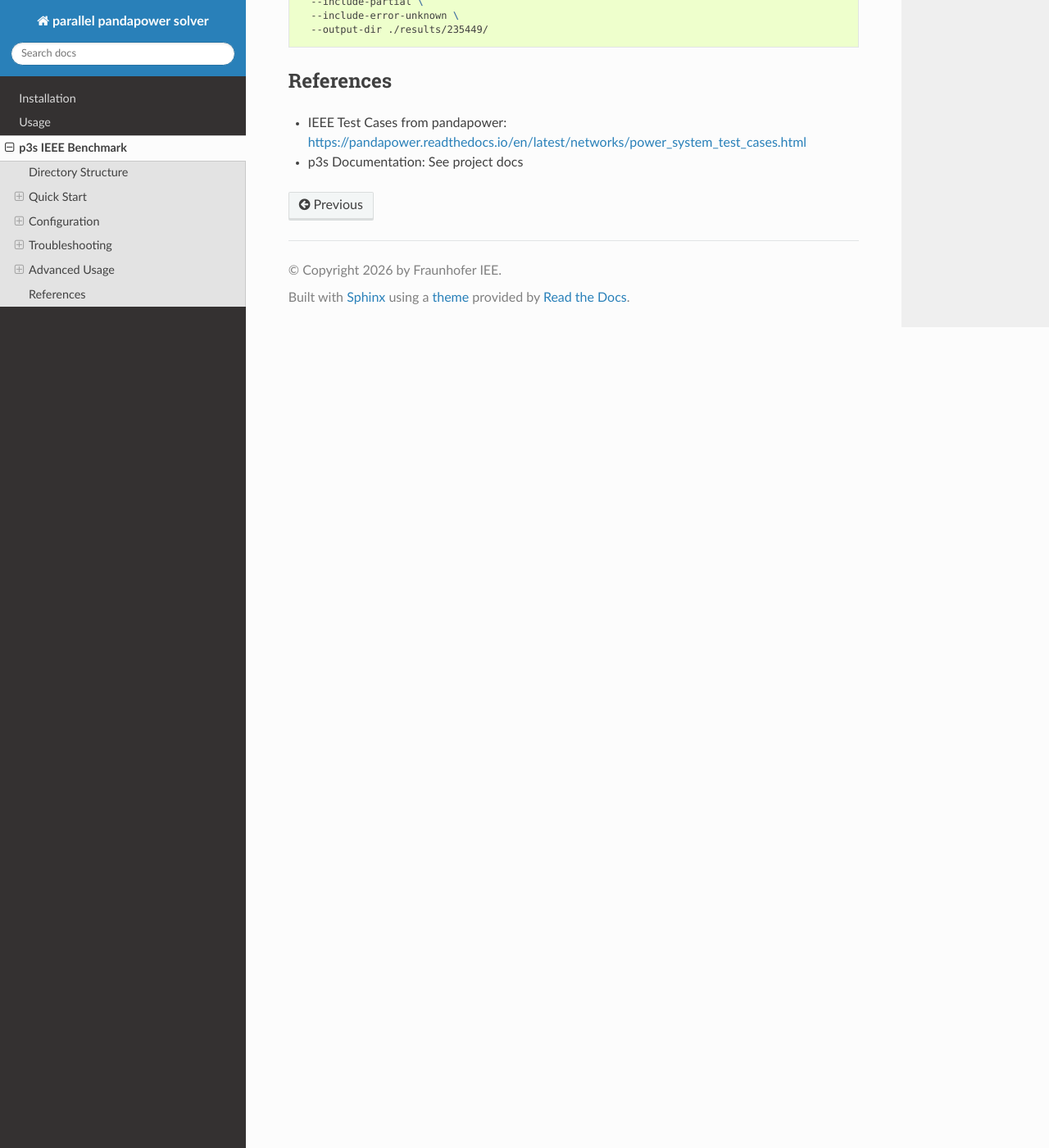
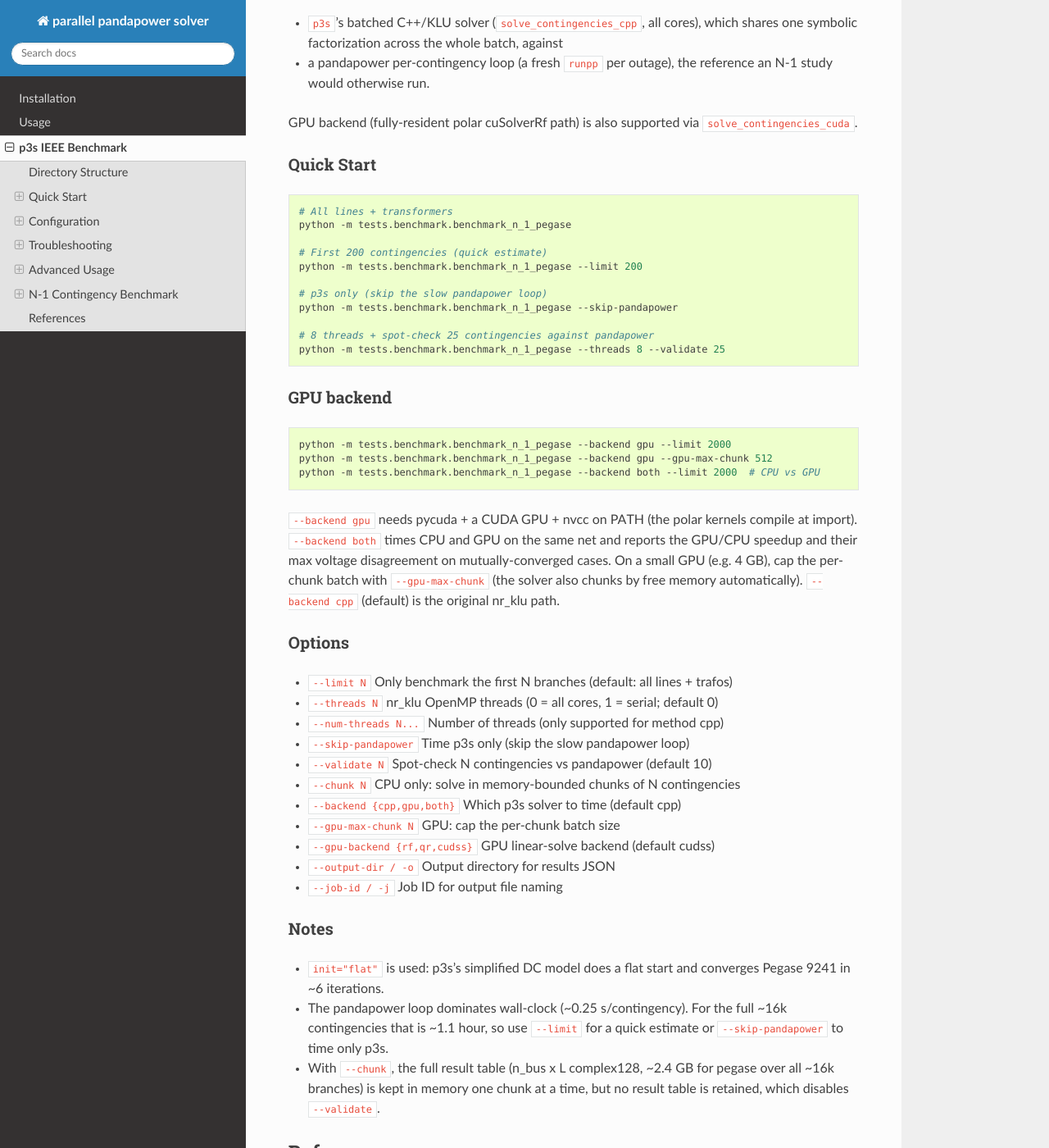
Before and after one commit to e2nIEE/parallel-pandapower-solver, a Sphinx documentation site: the page built from docs/benchmark.rst, in a window 1280 px wide and 1400 px high, scrolled down 3012 px. Shown: the whole window at 82% size. Built offline with Sphinx 7.4.7 and the Read the Docs theme 3.1.0, drawn with Linux system fonts in a browser that asks for light colours; some of the changed text lies outside the part shown.

Commit message:
fixed sphinx build and updated docu

```diff
--- a/docs/benchmark.rst
+++ b/docs/benchmark.rst
@@ -16,20 +16,14 @@ Directory Structure
 - :code:`benchmark_all.sbatch` SLURM job for all IEEE cases
 - :code:`benchmark_cpu.sbatch` SLURM job to run pegase with different core counts
 - :code:`benchmark_gpu.bsbatch` SLURM job for all IEEE cases on gpu only
-- :code:`benchmark_n_1_pegase.py` Test script to calculate contingency analysis performance on IEEE Pegase 9241
+- :code:`benchmark_n_1_pegase.py` Standalone N-1 contingency-analysis benchmark on IEEE Pegase 9241
 - :code:`benchmark_n-1.bsbatch` SLURM job for contingency analysis test
 - :code:`cpu_benchmark_results.py` Results aggregation tool for the cpu benchmark
 
 Quick Start
 ===========
 
-1. List Available Cases
-.. code-block:: bash
-
-   python tests/benchmark/benchmark_batched.py --list-cases
-
-
-2. Test Locally
+1. Test Locally
 .. code-block:: bash
 
     # Test case9 with all methods
@@ -38,7 +32,7 @@ Quick Start
     # Test with specific T values
     python tests/benchmark/benchmark_batched.py --case case118 --method gpu --T 64 256 1024
 
-3. Run on Cluster
+2. Run on a Cluster
 .. code-block:: bash
 
     # Submit all IEEE cases (job array: 0-29)
@@ -159,6 +146,81 @@ Manual Result Compilation
       --include-error-unknown \
       --output-dir ./results/235449/
 
+N-1 Contingency Benchmark
+=========================
+
+The :code:`benchmark_n_1_pegase.py` script is a standalone N-1 benchmark (not a pytest test,
+as a full pegase N-1 takes minutes and would interfere with the test pipeline). It times a full
+single-element N-1 contingency analysis -- every line **and** every transformer taken out one
+at a time -- comparing:
+
+- :code:`p3s`'s batched C++/KLU solver (:code:`solve_contingencies_cpp`, all cores), which
+  shares one symbolic factorization across the whole batch, against
+- a pandapower per-contingency loop (a fresh :code:`runpp` per outage), the reference an N-1
+  study would otherwise run.
+
+GPU backend (fully-resident polar cuSolverRf path) is also supported via
+:code:`solve_contingencies_cuda`.
+
+Quick Start
+-----------
+
+.. code-block:: bash
+
+    # All lines + transformers
+    python -m tests.benchmark.benchmark_n_1_pegase
+
+    # First 200 contingencies (quick estimate)
+    python -m tests.benchmark.benchmark_n_1_pegase --limit 200
+
+    # p3s only (skip the slow pandapower loop)
+    python -m tests.benchmark.benchmark_n_1_pegase --skip-pandapower
+
+    # 8 threads + spot-check 25 contingencies against pandapower
+    python -m tests.benchmark.benchmark_n_1_pegase --threads 8 --validate 25
+
+GPU backend
+-----------
+
+.. code-block:: bash
+
+    python -m tests.benchmark.benchmark_n_1_pegase --backend gpu --limit 2000
+    python -m tests.benchmark.benchmark_n_1_pegase --backend gpu --gpu-max-chunk 512
+    python -m tests.benchmark.benchmark_n_1_pegase --backend both --limit 2000  # CPU vs GPU
+
+:code:`--backend gpu` needs pycuda + a CUDA GPU + nvcc on PATH (the polar kernels compile at
+import). :code:`--backend both` times CPU and GPU on the same net and reports the GPU/CPU
+speedup and their max voltage disagreement on mutually-converged cases. On a small GPU (e.g.
+4 GB), cap the per-chunk batch with :code:`--gpu-max-chunk` (the solver also chunks by free
+memory automatically). :code:`--backend cpp` (default) is the original nr_klu path.
+
+Options
+-------
+
+- :code:`--limit N` Only benchmark the first N branches (default: all lines + trafos)
+- :code:`--threads N` nr_klu OpenMP threads (0 = all cores, 1 = serial; default 0)
+- :code:`--num-threads N...` Number of threads (only supported for method cpp)
+- :code:`--skip-pandapower` Time p3s only (skip the slow pandapower loop)
+- :code:`--validate N` Spot-check N contingencies vs pandapower (default 10)
+- :code:`--chunk N` CPU only: solve in memory-bounded chunks of N contingencies
+- :code:`--backend {cpp,gpu,both}` Which p3s solver to time (default cpp)
+- :code:`--gpu-max-chunk N` GPU: cap the per-chunk batch size
+- :code:`--gpu-backend {rf,qr,cudss}` GPU linear-solve backend (default cudss)
+- :code:`--output-dir / -o` Output directory for results JSON
+- :code:`--job-id / -j` Job ID for output file naming
+
+Notes
+-----
+
+- :code:`init="flat"` is used: p3s's simplified DC model does a flat start and converges
+  Pegase 9241 in ~6 iterations.
+- The pandapower loop dominates wall-clock (~0.25 s/contingency). For the full ~16k
+  contingencies that is ~1.1 hour, so use :code:`--limit` for a quick estimate or
+  :code:`--skip-pandapower` to time only p3s.
+- With :code:`--chunk`, the full result table (n_bus x L complex128, ~2.4 GB for pegase over
+  all ~16k branches) is kept in memory one chunk at a time, but no result table is retained,
+  which disables :code:`--validate`.
+
 References
 ==========
 
--- a/docs/conf.py
+++ b/docs/conf.py
@@ -10,7 +10,7 @@ import sys
 # built documents.
 #
 # The full version, including alpha/beta/rc tags.
-from importlib.metadata import version as metaversion
+import tomllib
 
 # If extensions (or modules to document with autodoc) are in another directory,
 # add these directories to sys.path here. If the directory is relative to the
@@ -53,8 +53,8 @@ master_doc = "index"
 project = "parallel pandapower solver"
 copyright = "2026 by Fraunhofer IEE"
 
-release = metaversion("p3s")
-# The short X.Y version. for example take major/minor
+with open(os.path.join(os.path.dirname(__file__), "..", "pyproject.toml"), "rb") as f:
+    release = tomllib.load(f)["project"]["version"]
 version = ".".join(release.split(".")[:2])
 
 # The language for content autogenerated by Sphinx. Refer to documentation
```
Also changed, not shown: other parts of docs/benchmark.rst (+2 -9 lines).
